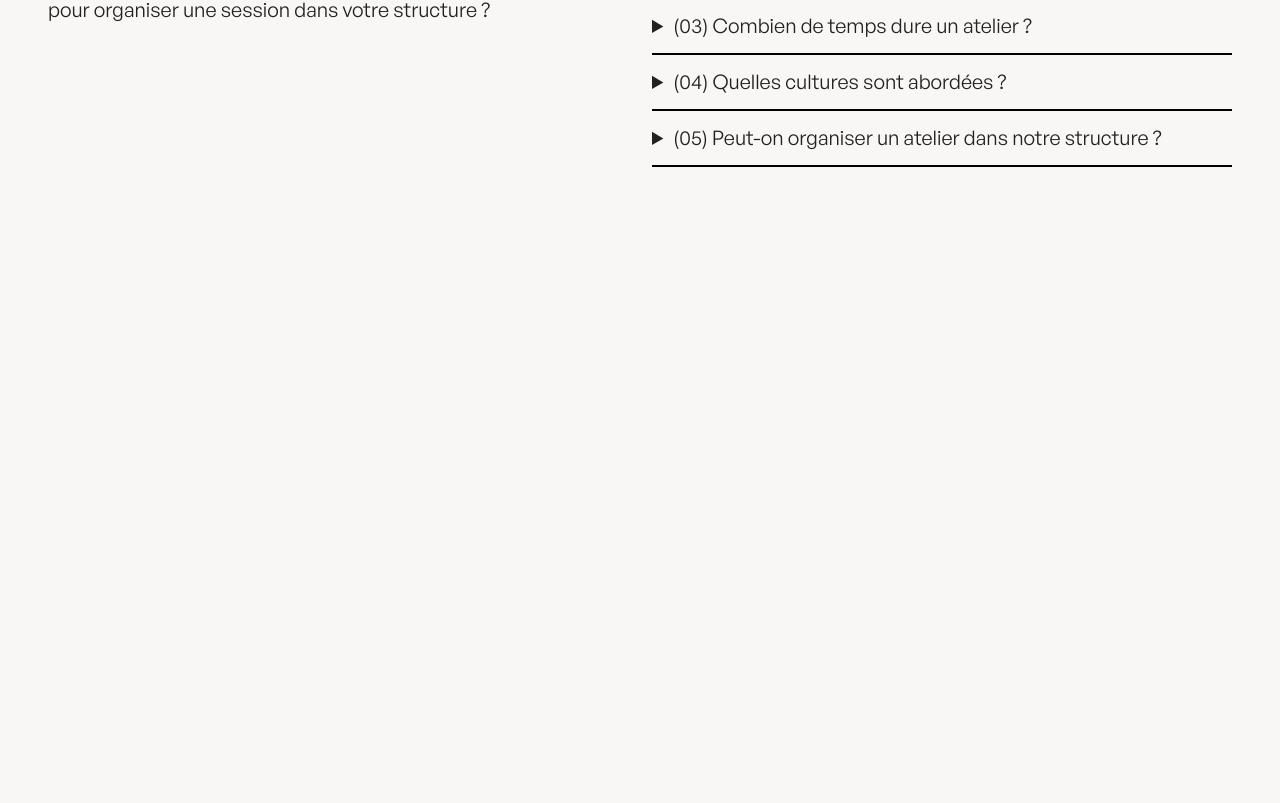
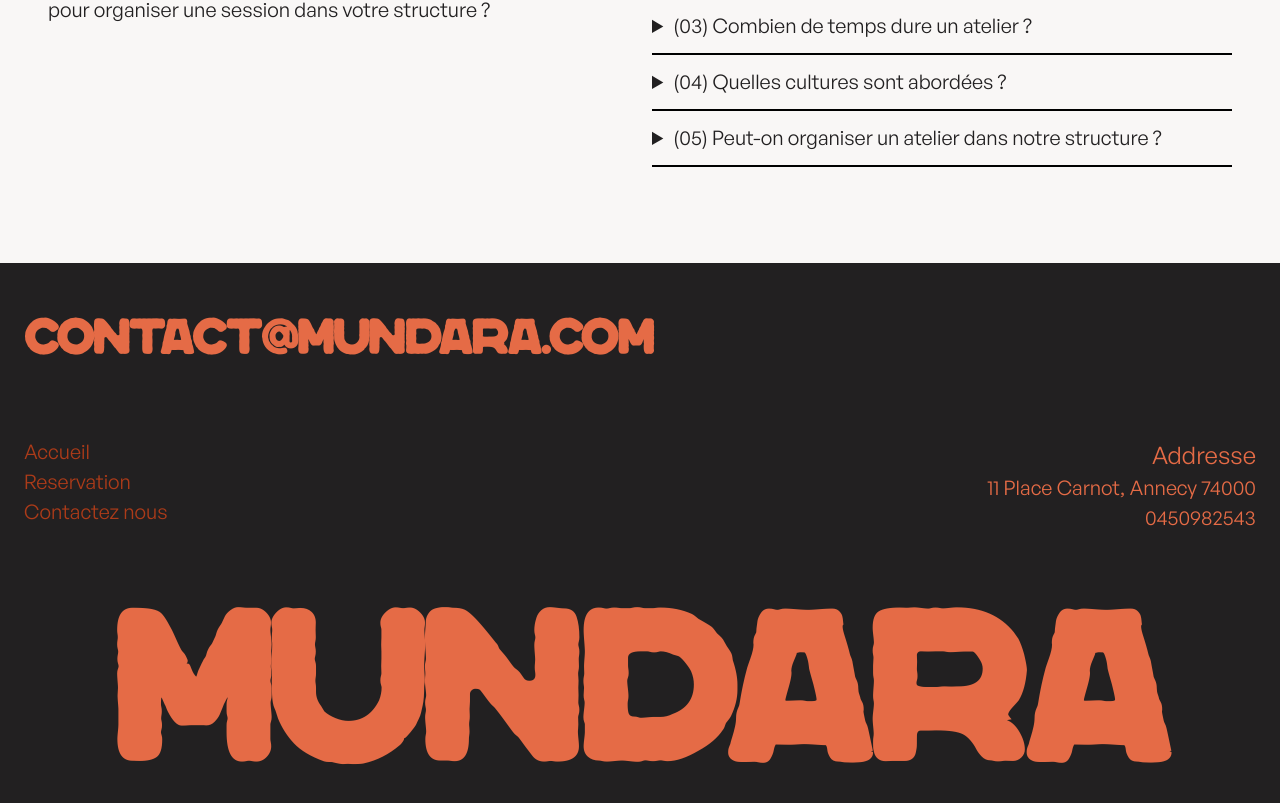
Before and after one commit to nak0x/mundara-website, a Nuxt app: page / in a window 1280 px wide. Shown: the part 3696-4499 px from the top of the page. Before the commit the page ends 3959 px from the top, so only its background shows below. Built offline with nearby package versions, Linux system fonts and the light colour scheme.

Commit message:
✨ Feat: Footer

```diff
--- a/app.vue
+++ b/app.vue
@@ -3,6 +3,7 @@
     <Navbar />
     <NuxtPage />
     <Analytics />
+    <AppFooter />
   </div>
 </template>
 
--- a/components/AppFooter.vue
+++ b/components/AppFooter.vue
@@ -1,7 +1,27 @@
 <template>
-  <footer class="footer">
-    <div class="content has-text-centered">
-       Footer placeholder
+  <footer class="footer b-noir">
+    <NuxtLink to="mailto:contat@mundara.com"class="title is-1 c-orange">contact@mundara.com</NuxtLink>
+    <div class="columns py-6 my-3">
+      <div class="column is-6 is-flex flex-col">
+        <NuxtLink class="is-size-5" to="/">Accueil</NuxtLink>
+        <NuxtLink class="is-size-5" to="/reservation">Reservation</NuxtLink>
+        <NuxtLink class="is-size-5" to="/contact">Contactez nous</NuxtLink>
+      </div>
+      <div class="column is-6 has-text-right c-orange">
+        <p class="is-size-4">Addresse</p>
+        <p class="is-size-5">11 Place Carnot, Annecy 74000</p>
+        <p class="is-size-5">0450982543</p>
+      </div>
     </div>
+    <p class="uge title c-orange">MUNDARA</p>
   </footer>
 </template>
+
+<style lang="scss" scoped>
+.uge {
+  text-align: center;
+  font-size: 13em;
+  line-height: 0.5em;
+  padding-top: 2rem;
+}
+</style>
--- a/components/AppHeader.vue
+++ /dev/null
@@ -1,11 +0,0 @@
-<template>
-  <nav class="navbar" role="navigation" aria-label="main navigation">
-    <div class="navbar-end">
-      <div class="navbar-item">
-        <NuxtLink to="/reservation">
-          <button class="button is-outlined is-rounded is-light">Reservation</button>
-        </NuxtLink>
-      </div>
-    </div>
-  </nav>
-</template>
```
